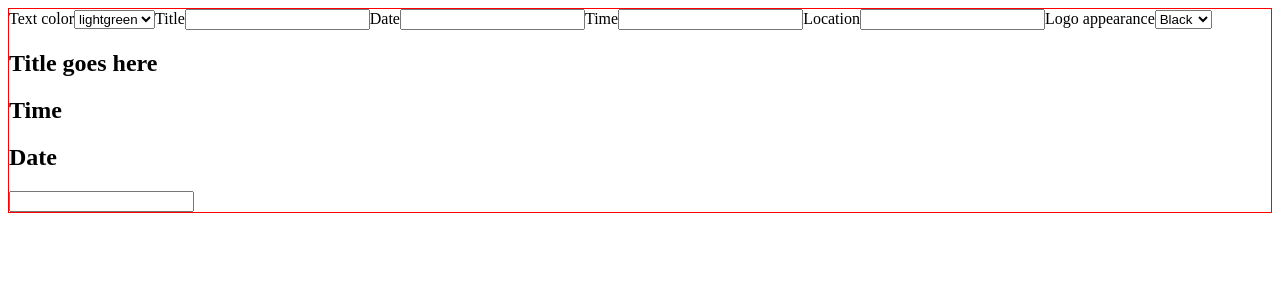
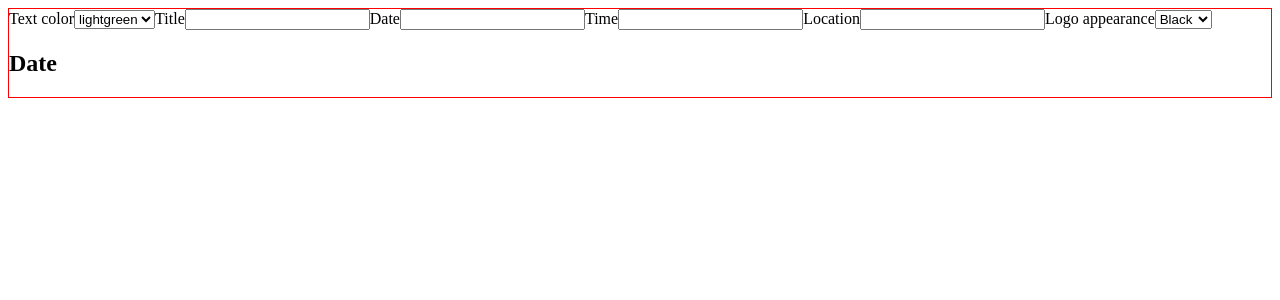
Before and after one commit to adel0896/bien_contemporary, a React (Create React App) app: page / in a window 1280 px wide. Shown: the top 300 px of the page. Built offline with nearby package versions, Linux system fonts and the light colour scheme.

Commit message:
not working

```diff
--- a/src/components/App.js
+++ b/src/components/App.js
@@ -1,18 +1,29 @@
 import React, { useState } from "react";
 import Customizer from "./Customizer";
 import Preview from "./Preview";
-export default function App(props) {
+export default function App() {
+  //   let TextContent = {
+  //     title: "default",
+  //     date: "default",
+  //   };
+  //   const textContent = Object.create(TextContent);
   const [data, setData] = useState(null);
-  function getData(event) {
+  function getTitle(event) {
     setData(event.target.value);
-    console.log(event.target.value);
+    return data; // return textContent.title;
   }
+  //   console.log(textContent.title);
+
+  function getDate(event) {
+    setData(event.target.value);
+    // textContent.date = data;
+    console.log(data);
+  }
+
   return (
     <section className="Screen">
-      <Customizer></Customizer>
-      <Preview></Preview>
-      <h1>{data}</h1>
-      <input type="text" onChange={getData} />
+      <Customizer getTitle={getTitle} getDate={getDate}></Customizer>
+      <Preview getTitle={getTitle}></Preview>
     </section>
   );
 }
--- a/src/components/Customizer.js
+++ b/src/components/Customizer.js
@@ -6,12 +6,12 @@ import Time from "./Time";
 import Location from "./Location";
 import Logo from "./Logo";
 
-export default function Customizer() {
+export default function Customizer(props) {
   return (
     <div className="Customizer">
       <Color></Color>
-      <Title></Title>
-      <Date></Date>
+      <Title getTitle={props.getTitle}></Title>
+      <Date getDate={props.getDate}></Date>
       <Time></Time>
       <Location></Location>
       <Logo></Logo>
--- a/src/components/Date.js
+++ b/src/components/Date.js
@@ -1,10 +1,10 @@
 import React from "react";
 
-export default function Date() {
+export default function Date(props) {
   return (
     <label>
       Date
-      <input type="text" />
+      <input type="text" onChange={props.getDate} />
     </label>
   );
 }
--- a/src/components/Preview.js
+++ b/src/components/Preview.js
@@ -1,12 +1,11 @@
 import React from "react";
 import Template from "./Template";
 
-export default function Preview() {
+export default function Preview(props) {
+  console.log(props.getTitle);
   return (
     <div className="Preview">
-      <Template>
-        <h1>PREVIEW GOES HERE</h1>
-      </Template>
+      <Template />
     </div>
   );
 }
--- a/src/components/Template.js
+++ b/src/components/Template.js
@@ -1,10 +1,10 @@
 import React from "react";
 
-export default function Template() {
+export default function Template(props) {
   return (
     <div>
-      <h1>Title goes here</h1>
-      <h2>Time</h2>
+      <h1>{props.title}</h1>
+      <h2>{props.date}</h2>
       <h2>Date</h2>
     </div>
   );
--- a/src/components/Title.js
+++ b/src/components/Title.js
@@ -1,10 +1,10 @@
 import React from "react";
 
-export default function Title() {
+export default function Title(props) {
   return (
     <label>
       Title
-      <input type="text" />
+      <input type="text" onChange={props.getTitle} />
     </label>
   );
 }
```
